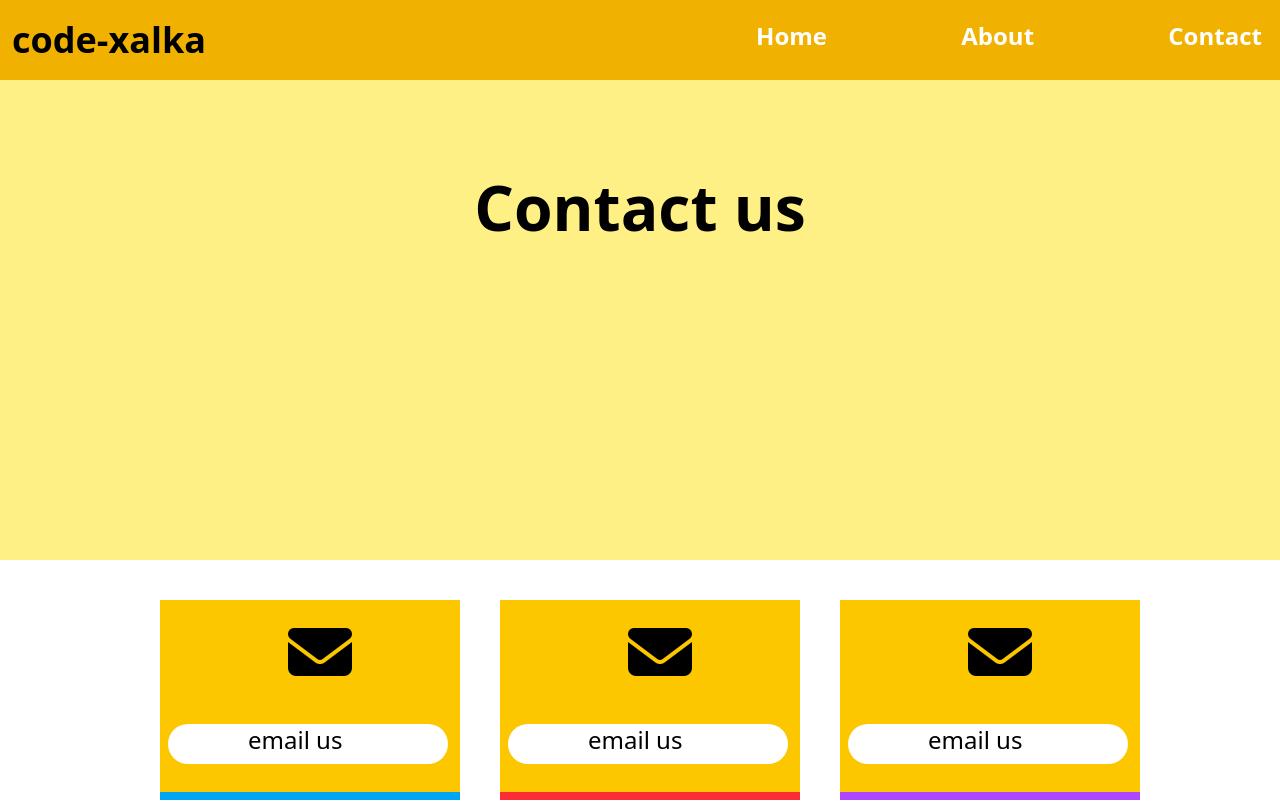
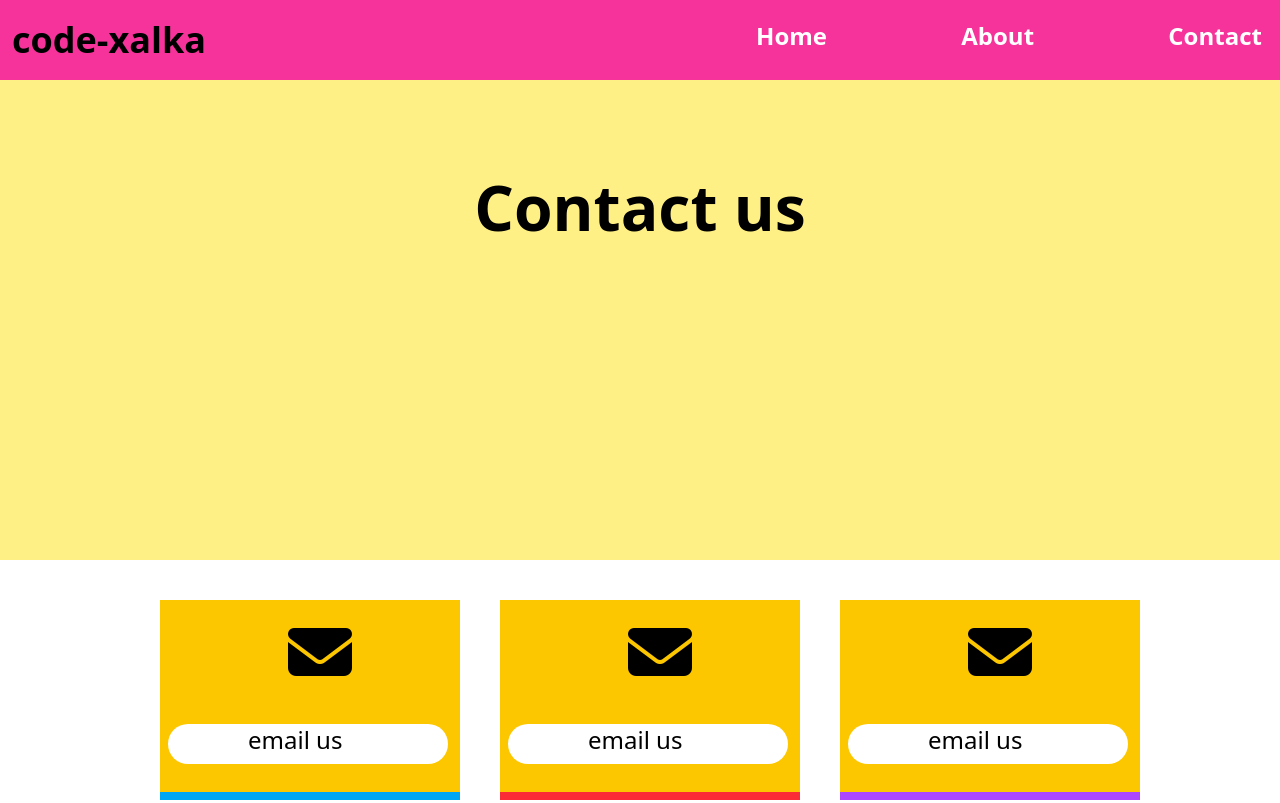
Before and after one commit to yashaasidi/codexalka, a plain HTML site: page contact.html in a window 1280 px wide. Shown: the top 803 px of the page. Drawn offline with nearby package versions, Linux system fonts and the light colour scheme.

Commit message:
waxa badaly background header bage contact

```diff
--- a/contact.html
+++ b/contact.html
@@ -9,7 +9,7 @@
 </head>
 <body>
     <div class="" >
-        <div class="flex pt-5 bg-yellow-500 pb-5 ">
+        <div class="flex pt-5 bg-pink-500 pb-5 ">
             <h1 class="text-4xl font-semibold text-black pl-3">code-xalka</h1>
             <ul class="pl-[550px] space-x-32 text-white font-semibold text-2xl hover:text-teal-400">
                 <a href="index.html">Home</a>
```
